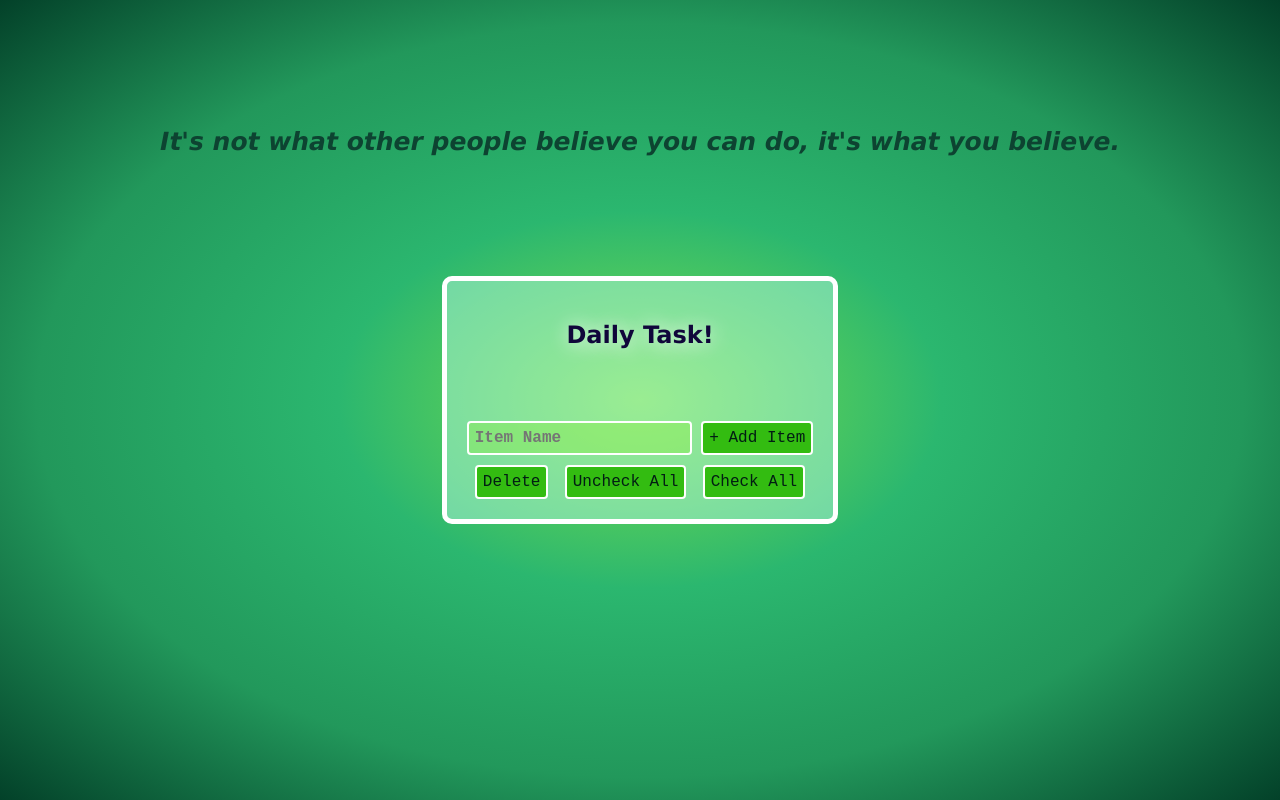
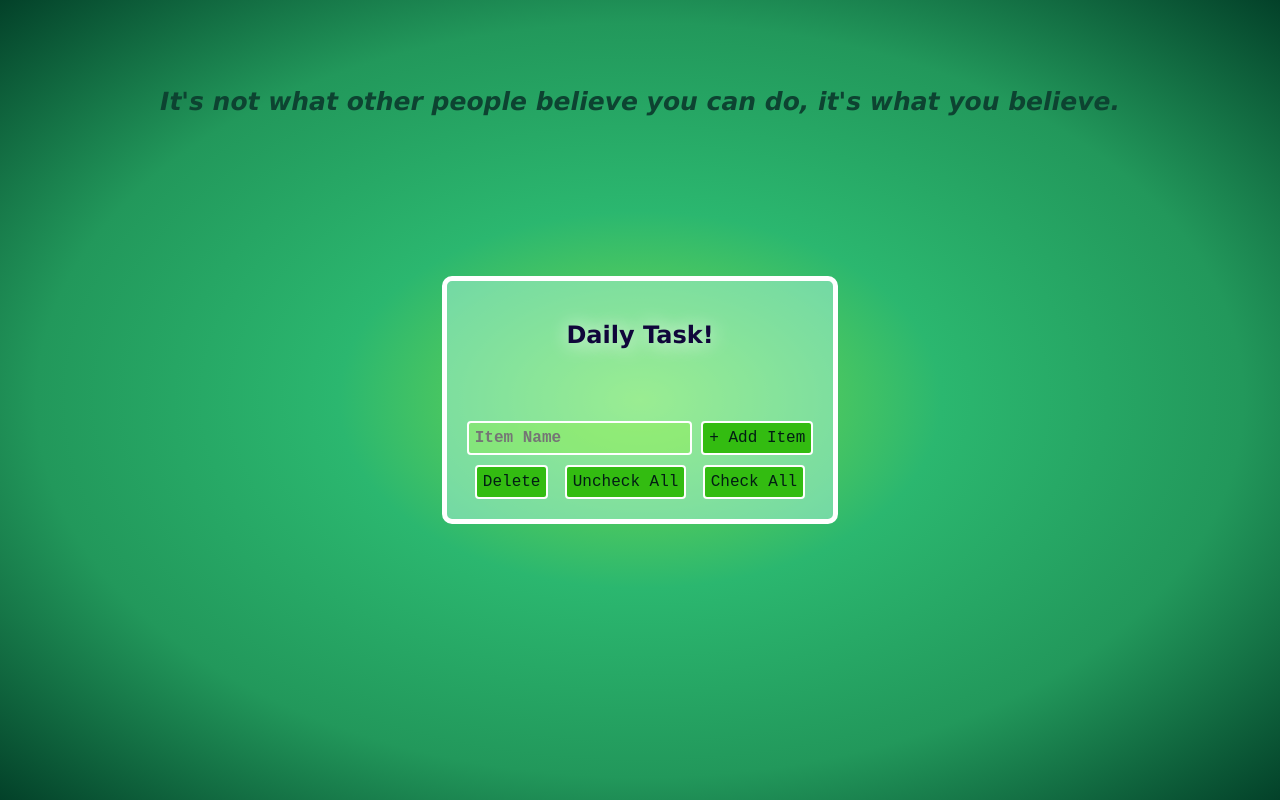
Before and after one commit to jyotidercima/javascript-30days-challenge, a plain HTML site: page day15-LocalStorage-and-Event-Deligation/index.html in a window 1280 px wide. Drawn offline with Linux system fonts and the light colour scheme.

Commit message:
added file

```diff
--- a/day15-LocalStorage-and-Event-Deligation/style.css
+++ b/day15-LocalStorage-and-Event-Deligation/style.css
@@ -20,7 +20,7 @@ h1 {
     padding: 30px;
     position: absolute;
     font-size: 25px;
-    top: 10%;
+    top: 5%;
     color: rgb(13, 67, 49);
     font-family: Verdana, Geneva, Tahoma, sans-serif;
 }
```
Also changed, not shown: day15-LocalStorage-and-Event-Deligation/index.html (+0 -3 lines).
